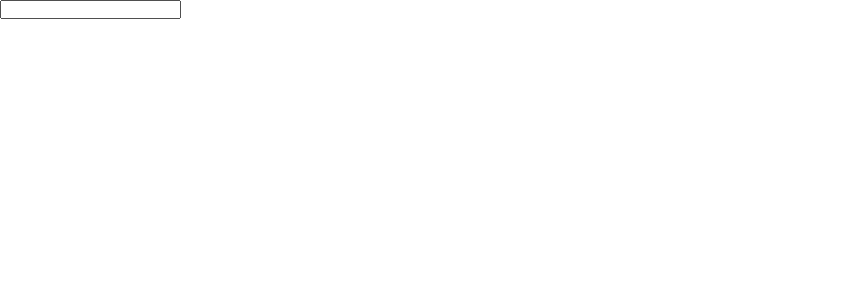
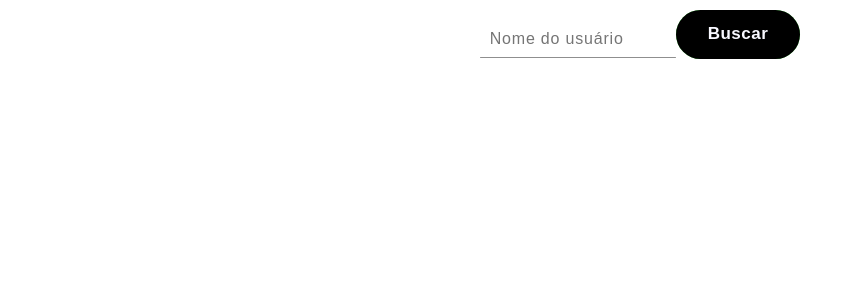
Before and after one commit to saintbriski/github_perfil, a React (Vite) app: page / in a window 1280 px wide. Shown: the top 300 px of the page, without its empty margins (0-863 px from the left). Built offline with nearby package versions, Linux system fonts and the light colour scheme.

Commit message:
estilizaçao e lógica de usuario nao encontrado

```diff
--- a/src/App.jsx
+++ b/src/App.jsx
@@ -1,6 +1,5 @@
 import { useState } from "react";
 import Perfil from "./components/Perfil";
-import Formulario from "./components/Formulario";
 import ReposList from "./components/ReposList";
 
 
@@ -10,7 +9,13 @@ function App() {
 
     return(
       <>
-      <input type="text" onBlur={(e) => setNomeUsuario(e.target.value)} />
+      <div className="container-pesquisa">
+        <div className="inputbox">
+          <input type="text" placeholder="Nome do usuário" onBlur={(e) => setNomeUsuario(e.target.value)} />
+          <i></i>
+        </div>
+          <button> <span>Buscar</span></button>
+      </div>
 
       {nomeUsuario.length > 4 && (
         <>
@@ -18,12 +23,6 @@ function App() {
           <ReposList nomeUsuario={nomeUsuario} />
         </>
       )}
-
-      {/* {formularioEstaVisivel && (
-        <Formulario />
-      )}
-
-      <button onClick={() => setFormularioEstaVisivel(!formularioEstaVisivel)} type="button">Toggle form</button> */}
       </>
     )
 }
--- a/src/components/ReposList/ReposList.module.css
+++ b/src/components/ReposList/ReposList.module.css
@@ -19,8 +19,60 @@
     background-color: var(--corPrincipal);
     color: var(--corSecundaria);
     text-align: center;
-    font-weight: bold;
     margin-top: 8px;
-    padding: 8px;
     text-decoration: none;
+
+    outline: none;
+    cursor: pointer;
+    border: none;
+    padding: 0.7rem 2rem;
+    font-family: inherit;
+    font-size: inherit;
+    position: relative;
+    letter-spacing: 0.03rem;
+    font-weight: 700;
+    font-size: 16px;
+    border-radius: 5px;
+    overflow: hidden;
+    background: #66ff66;
+    color: ghostwhite;
 }
+
+a span {
+    position: relative;
+    z-index: 10;
+    transition: color 0.4s;
+}
+
+a:hover span {
+    color: black;
+}
+
+a::before,
+a::after {
+    position: absolute;
+    top: 0;
+    left: 0;
+    width: 100%;
+    height: 100%;
+    z-index: 0;
+}
+
+a::before {
+    content: "";
+    background: #000;
+    width: 120%;
+    left: -10%;
+    transform: skew(30deg);
+    transition: transform 0.4s cubic-bezier(0.3, 1, 0.8, 1);
+}
+
+a:hover::before {
+    transform: translate3d(100%, 0, 0);
+}
+
+.error {
+    font-size: 25px;
+    justify-content: center;
+    display: flex;
+}
--- a/src/components/ReposList/index.jsx
+++ b/src/components/ReposList/index.jsx
@@ -1,30 +1,44 @@
 import { useEffect, useState } from "react";
 import styles from './ReposList.module.css';
 
-const ReposList = ({nomeUsuario}) => {
+const ReposList = ({ nomeUsuario }) => {
     const [repos, setRepos] = useState([]);
     const [estaCarregando, setEstaCarregando] = useState(true);
+    const [erro, setErro] = useState(null);
 
     useEffect(() => {
         setEstaCarregando(true);
+        setErro(null);
+
         fetch(`https://api.github.com/users/${nomeUsuario}/repos`)
-        .then(res => res.json())
+            .then(res => {
+                if (!res.ok) {
+                    throw new Error('Usuário não encontrado');
+                }
+                return res.json();
+            })
             .then(resJson => {
                 setTimeout(() => {
                     setEstaCarregando(false);
                     setRepos(resJson);
-            }, 3000);
-            console.log(resJson);
+                }, 2000);
             })
+            .catch(error => {
+                setEstaCarregando(false);
+                setErro(error.message);
+            });
     }, [nomeUsuario]);
 
     return (
+        <>
         <div className="container">
             {estaCarregando ? (
                 <h1>Carregando...</h1>
+            ) : erro ? (
+                <h1 className="erro-message">{erro}</h1>
             ) : (
                 <ul className={styles.list}>
-                {repos.map(({id, name, language, html_url }) => (
+                    {repos.map(({ id, name, language, html_url }) => (
                         <li className={styles.listItem} key={id}>
                             <div className={styles.itemName}>
                                 <b>Nome:</b> {name} <br />
@@ -32,13 +46,13 @@ const ReposList = ({nomeUsuario}) => {
                             <div className={styles.itemLanguage}>
                                 <b>Linguagem:</b> {language} <br />
                             </div>
-                        <a className={styles.itemLink} target="_blank" href={html_url}>Visitar no Github</a>
+                            <a className={styles.itemLink} target="_blank" href={html_url}><span>Visitar no Github</span></a>
                         </li>
                     ))}
                 </ul>
-
             )}
         </div>
+        </>
     )
 }
 
--- a/src/global.css
+++ b/src/global.css
@@ -11,7 +11,130 @@
     margin: 0 auto;
 }
 
+.container-pesquisa {
+    display: flex;
+    justify-content: center;
+    align-items: center;
+    width: 100%;
+    margin-top: 10px;
+    margin-bottom: 10px;
+}
+
+.inputbox {
+    position: relative;
+    width: 196px;
+
+}
+
+.inputbox input {
+    position: relative;
+    width: 100%;
+    padding: 20px 10px 10px;
+    background: transparent;
+    outline: none;
+    box-shadow: none;
+    border: none;
+    color: #23242a;
+    font-size: 1em;
+    letter-spacing: 0.05em;
+    transition: 0.5s;
+    z-index: 10;
+}
+
+.inputbox span {
+    position: absolute;
+    left: 0;
+    padding: 20px 10px 10px;
+    font-size: 1em;
+    color: #8f8f8f;
+    letter-spacing: 00.05em;
+    transition: 0.5s;
+    pointer-events: none;
+}
+
+.inputbox input:valid ~span,
+.inputbox input:focus ~span {
+    color: #8f8f8f;
+    font-size: 0,75em;
+}
+
+.inputbox i {
+    position: absolute;
+    left: 0;
+    bottom: 0;
+    width: 100%;
+    height: 2px;
+    background: #8f8f8f;
+    border-radius: 4px;
+    transition: 0.5s;
+    pointer-events: none;
+    z-index: 9;
+}
+
+.inputbox input:valid ~i,
+.inputbox input:focus ~i {
+    height: 1px;
+}
+
+
+button {
+    outline: none;
+    cursor: pointer;
+    border: none;
+    padding: 0.9rem 2rem;
+    margin: 0;
+    font-family: inherit;
+    font-size: inherit;
+    position: relative;
+    display: inline-block;
+    letter-spacing: 0.03rem;
+    font-weight: 700;
+    font-size: 17px;
+    border-radius: 500px;
+    overflow: hidden;
+    background: #66ff66;
+    color: ghostwhite;
+}
+
+button span {
+    position: relative;
+    z-index: 10;
+    transition: color 0.4s;
+}
+
+button:hover span {
+    color: black;
+}
+
+button::before,
+button::after {
+    position: absolute;
+    top: 0;
+    left: 0;
+    width: 100%;
+    height: 100%;
+    z-index: 0;
+}
+
+button::before {
+    content: "";
+    background: #000;
+    width: 120%;
+    left: -10%;
+    transform: skew(30deg);
+    transition: transform 0.4s cubic-bezier(0.3, 1, 0.8, 1);
+}
+
+button:hover::before {
+    transform: translate3d(100%, 0, 0);
+}
+
 :root {
-    --corPrincipal: #803D3B;
+    --corPrincipal: #66ff66;
     --corSecundaria: #111;
 }
+
+.erro-message {
+    display: flex;
+    justify-content: center;
+}
```
Lines whose indentation alone changed are shown as unchanged.
